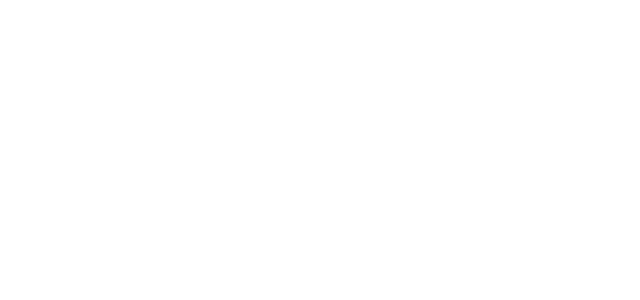
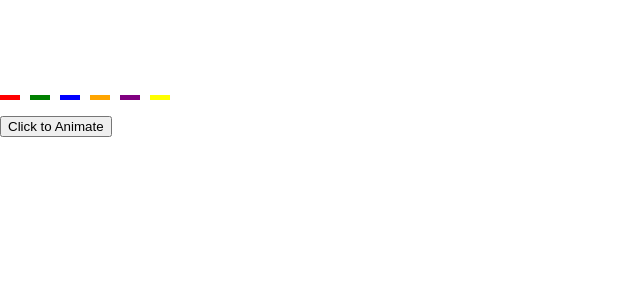
Before and after one commit to jp-knj/study_React, a React (Create React App) app in the folder 09_reactspring-website/: page / in a window 1280 px wide. Shown: the top 300 px of the page, without its empty margins (0-640 px from the left). Built offline with nearby package versions, Linux system fonts and the light colour scheme.

Commit message:
:+1: Add TranslateStaggeredBars section
t

```diff
--- a/09_reactspring-website/src/Tutorial/TranslateStaggeredBars.js
+++ b/09_reactspring-website/src/Tutorial/TranslateStaggeredBars.js
@@ -1,11 +1,66 @@
-import React from 'react'
+import React, { useState, useRef } from 'react'
+import { useTrail, animated, useSpring, useChain, config } from 'react-spring';
+
+const colors = ['red', 'green', 'blue', 'orange', 'purple', 'yellow'];
 
 export const TranslateStaggeredBars = () => {
+  const [expanded, setExpanded] = useState(false);
+
+  const springRef = useRef();
+  const spring = useSpring({
+    from: { transform: `translateX(80px)` },
+    to: { transform: `translateX(0px)` },
+    ref: springRef,
+    config: config.stiff,
+    reverse: expanded,
+  });
+
+  const trailRef = useRef();
+  const trailSprings = useTrail(colors.length, {
+    from: { height: '5px' },
+    to: { height: '80px' },
+    ref: trailRef,
+    reverse: !expanded,
+  });
+
+  useChain(expanded ? [springRef, trailRef] : [trailRef, springRef]);
+
   return (
-    <div>
-
+    <div style={{ height: '500px' }}>
+      <animated.div
+        style={{
+          ...spring,
+          height: '100px',
+          display: 'inline-flex',
+          alignItems: 'flex-end',
+          marginBottom: '15px',
+        }}
+      >
+        {trailSprings.map((trailSpring, index) => (
+          <animated.div
+            key={colors[index]}
+            style={{
+              ...trailSpring,
+              width: '20px',
+              marginRight: '10px',
+              transformOrigin: 'bottom',
+              backgroundColor: colors[index],
+            }}
+          />
+        ))}
+      </animated.div>
+      <div>
+        <button
+          type="button"
+          onClick={() => {
+            setExpanded(prevState => !prevState);
+          }}
+        >
+          Click to Animate
+        </button>
+      </div>
     </div>
-  )
-}
+  );
+};
 
 export default TranslateStaggeredBars;
```
